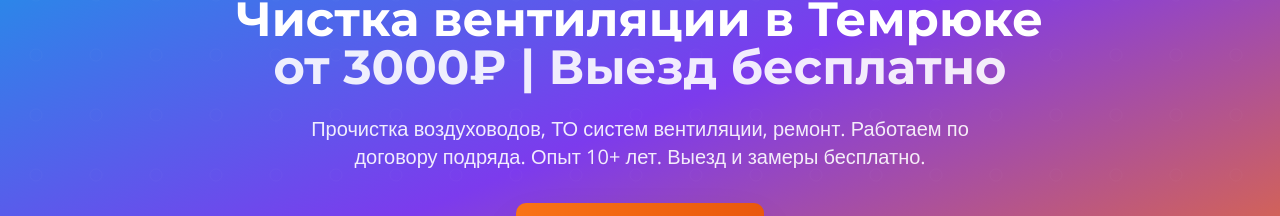
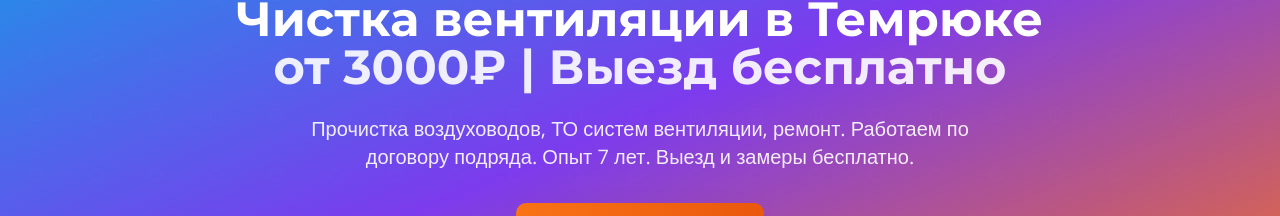
Before and after one commit to pr-poehali-dev/ventilation-cleaning-service-1, a React (Vite) app: page / in a window 1280 px wide. Shown: the part 149-365 px from the top of the page. Built offline with nearby package versions, Linux system fonts and the light colour scheme.

Commit message:
Обновление компонента интерфейса

```diff
--- a/src/pages/Index.tsx
+++ b/src/pages/Index.tsx
@@ -84,9 +84,7 @@ const Index = () => {
               <span className="text-white/90">от 3000₽ | Выезд бесплатно</span>
             </h1>
 
-            <p className="text-lg md:text-xl text-white/90 mb-8 max-w-2xl mx-auto">
-              Прочистка воздуховодов, ТО систем вентиляции, ремонт. Работаем по договору подряда. Опыт 10+ лет. Выезд и замеры бесплатно.
-            </p>
+            <p className="text-lg md:text-xl text-white/90 mb-8 max-w-2xl mx-auto">Прочистка воздуховодов, ТО систем вентиляции, ремонт. Работаем по договору подряда. Опыт 7 лет. Выезд и замеры бесплатно.</p>
 
             <div className="flex flex-col gap-4 items-center animate-scale-in">
               <Button
```
